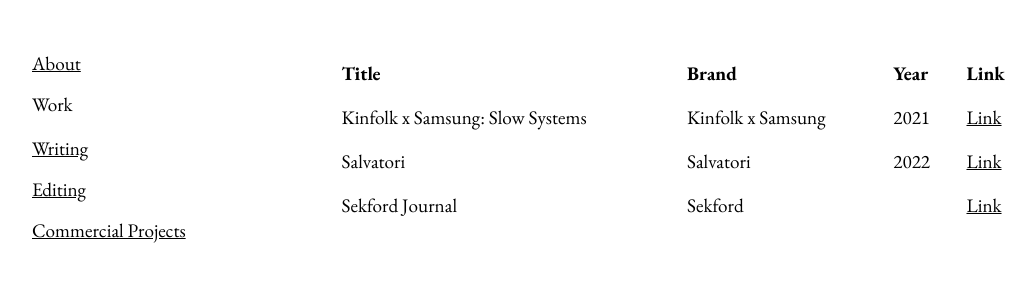
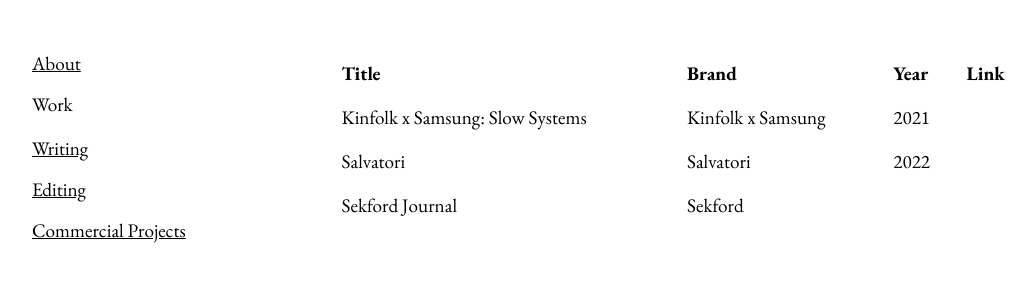
Before and after one commit to GAUpton/gaupton.github.io, a Jekyll site: the page built from commercial.html, in a window 1280 px wide. Shown: the part 145-427 px from the top of the page, without its empty margins (108-1144 px from the left). Built offline with Jekyll 4.4.1, drawn with Linux system fonts in a browser that asks for light colours.

Commit message:
Add conditional tags to table cells

```diff
--- a/commercial.html
+++ b/commercial.html
@@ -14,10 +14,15 @@ layout: collection_index
   <tbody>
     {% for project in site.commercial %}
     <tr>
+      {% if project.title %}
       <td>{{ project.title }}</td>
+      {% endif%} {% if project.brand %}
       <td>{{ project.brand }}</td>
+      {% endif%} {% if project.year%}
       <td>{{ project.year }}</td>
+      {% endif%} {% if project.link%}
       <td><a title="{{ project.title }}" href="{{ project.url }}">Link</a></td>
+      {% endif %}
     </tr>
     {% endfor %}
   </tbody>
--- a/editing.html
+++ b/editing.html
@@ -13,12 +13,16 @@ layout: collection_index
   <tbody>
     {% for project in site.editing %}
     <tr>
+      {% if project.role %}
       <td>{{ project.role }}</td>
+      {% endif %} {% if project.publication %}
       <td>{{ project.publication }}</td>
+      {% endif %} {% if project.start_date %}
       <td>
         {{ project.start_date }}{% if project.end_date %}—{{ project.end_date
         }}{% endif %}
       </td>
+      {% endif %}
     </tr>
     {% endfor %}
   </tbody>
--- a/writing.html
+++ b/writing.html
@@ -14,10 +14,15 @@ layout: collection_index
   <tbody>
     {% for project in site.writing %}
     <tr>
+      {% if project.title %}
       <td>{{ project.title }}</td>
+      {% endif%} {% if project.publication %}
       <td>{{ project.publication }}</td>
+      {% endif%} {% if project.year%}
       <td>{{ project.year }}</td>
+      {% endif%} {% if project.link%}
       <td><a title="{{ project.title }}" href="{{ project.url }}">Link</a></td>
+      {% endif%}
     </tr>
     {% endfor %}
   </tbody>
```
